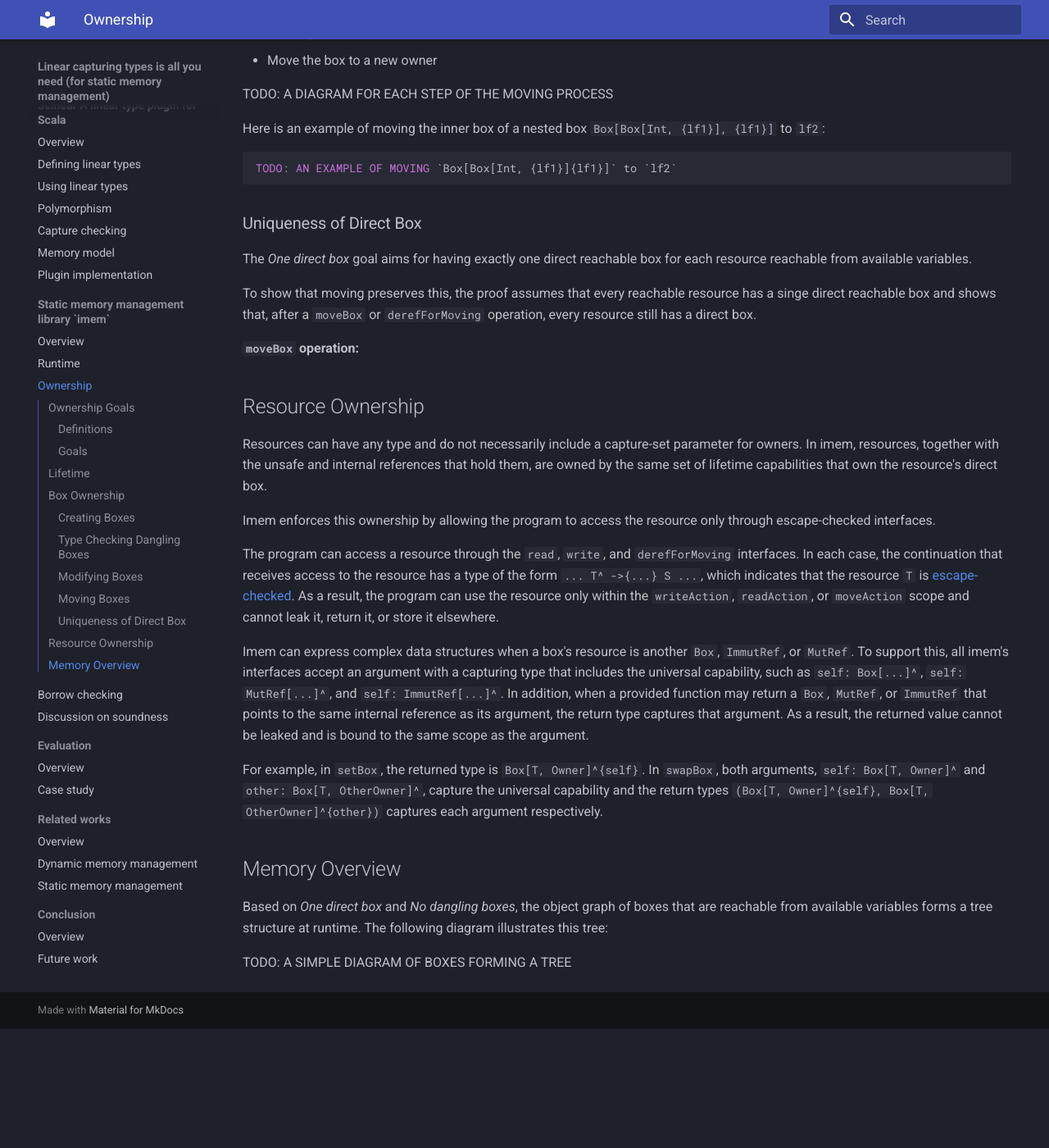
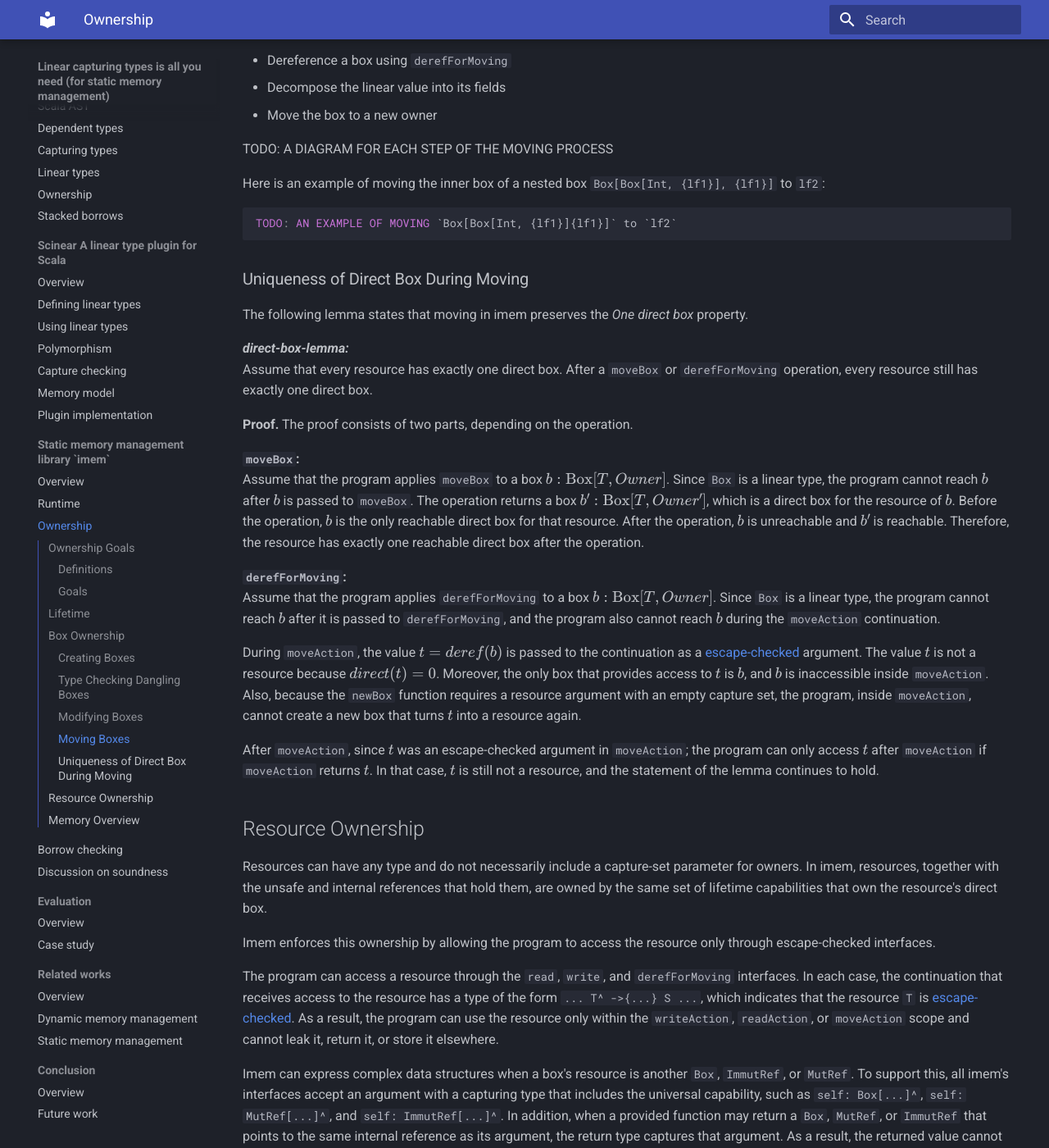
Before and after one commit to amsen20/masters-thesis, an MkDocs documentation site: the page built from docs/imem/ownership.md, in a window 1280 px wide and 1400 px high, scrolled down 6513 px. Shown: the whole window at 82% size. Built offline with MkDocs 1.6.1 and Material for MkDocs 9.7.7, drawn with Linux system fonts in a browser that asks for light colours; before the commit the page ends 7768 px from its top, so only the background shows below that; some of the changed text lies outside the part shown.

Commit message:
Prove that moving preserve *One direct box* property

````diff
--- a/docs/imem/ownership.md
+++ b/docs/imem/ownership.md
@@ -40,6 +40,9 @@ In the imem context, this means:
 - The variable is defined in one of the enclosing scopes.
 - If the variable has a linear type, it has not expired.
 - If the variable type includes type parameters instantiated with capture-sets, any linear capability in the capture sets has not expired.
+
+***Resource***:
+A resource is a value \(v\) that is reachable from available variables and satisfies the condition \(|direct(v)| \geq 1\).
 
 ***Aliveness:***
 At each point during program execution, a box \(b: \text{Box}[T, \ldots]\) is alive if its type does not include any type parameter instantiated with a capture set that contains an expired linear capability.
@@ -302,16 +305,35 @@ Here is an example of moving the inner box of a nested box `Box[Box[Int, {lf1}],
 TODO: AN EXAMPLE OF MOVING `Box[Box[Int, {lf1}]{lf1}]` to `lf2`
 ```
 
-### Uniqueness of Direct Box
+### Uniqueness of Direct Box During Moving
 
-The *One direct box* goal aims for having exactly one direct reachable box for each resource reachable from available variables.
+The following lemma states that moving in imem preserves the *One direct box* property.
 
-<!-- TODO: -->
+***direct-box-lemma:***
+Assume that every resource has exactly one direct box.
+After a `moveBox` or `derefForMoving` operation, every resource still has exactly one direct box.
 
-To show that moving preserves this, the proof assumes that every reachable resource has a singe direct reachable box and shows that, after a `moveBox` or `derefForMoving` operation, every resource still has a direct box.
+**Proof.** The proof consists of two parts, depending on the operation.
 
-**`moveBox` operation:**
-<!-- TODO: -->
+**`moveBox`:**
+Assume that the program applies `moveBox` to a box \(b : \text{Box}[T, Owner]\).
+Since `Box` is a linear type, the program cannot reach \(b\) after \(b\) is passed to `moveBox`.
+The operation returns a box \(b' : \text{Box}[T, Owner']\), which is a direct box for the resource of \(b\).
+Before the operation, \(b\) is the only reachable direct box for that resource.
+After the operation, \(b\) is unreachable and \(b'\) is reachable.
+Therefore, the resource has exactly one reachable direct box after the operation.
+
+**`derefForMoving`:**
+Assume that the program applies `derefForMoving` to a box \(b : \text{Box}[T, Owner]\).
+Since `Box` is a linear type, the program cannot reach \(b\) after it is passed to `derefForMoving`, and the program also cannot reach \(b\) during the `moveAction` continuation.
+
+During `moveAction`, the value \(t = deref(b)\) is passed to the continuation as a [escape-checked](../background/capturing-types.md#escape-checking) argument.
+The value \(t\) is not a resource because \(direct(t) = 0\).
+Moreover, the only box that provides access to \(t\) is \(b\), and \(b\) is inaccessible inside `moveAction`.
+Also, because the `newBox` function requires a resource argument with an empty capture set, the program, inside `moveAction`, cannot create a new box that turns \(t\) into a resource again.
+
+After `moveAction`, since \(t\) was an escape-checked argument in `moveAction`; the program can only access \(t\) after `moveAction` if `moveAction` returns \(t\).
+In that case, \(t\) is still not a resource, and the statement of the lemma continues to hold.
 
 ## Resource Ownership
 
````
